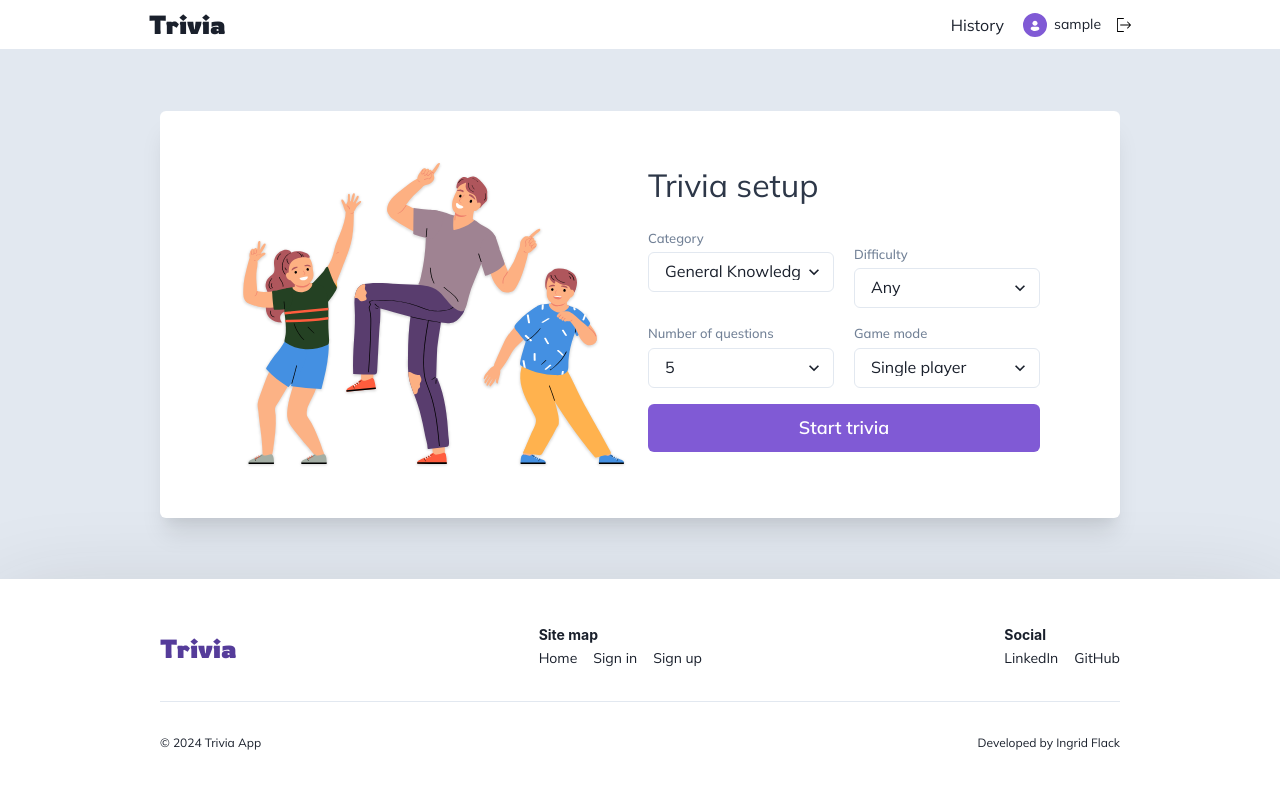
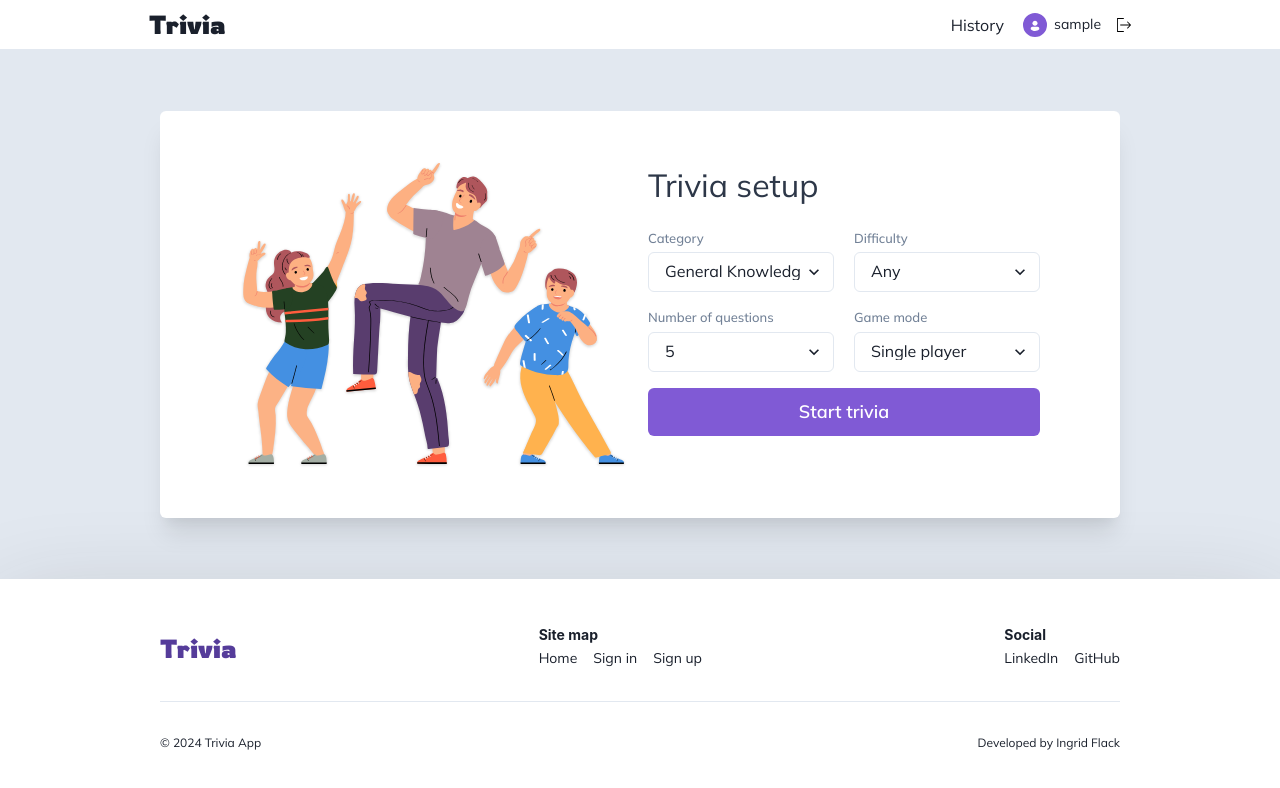
Before and after one commit to ingridflack/trivia-app, a React (Vite) app: page /trivia/config in a window 1280 px wide. Shown: the top 788 px of the page. Built offline with nearby package versions, Linux system fonts and the light colour scheme; sample sign-in values are in the browser's storage.

Commit message:
Fix TriviaConfig form width

```diff
--- a/src/components/TriviaConfig/index.tsx
+++ b/src/components/TriviaConfig/index.tsx
@@ -58,6 +58,7 @@ export default function TriviaConfig({
       <Grid
         templateColumns={{ base: "1fr", md: "repeat(2, 1fr)" }}
         gap="0 20px"
+        width="100%"
       >
         <FormControl isInvalid={!!errors.category} minW="186px">
           <FormLabel htmlFor="category" fontSize="small" marginBottom="4px">
@@ -83,7 +84,7 @@ export default function TriviaConfig({
         <FormControl isInvalid={!!errors.difficulty} minW="186px">
           <FormLabel
             htmlFor="difficulty"
-            marginTop="16px"
+            marginTop={{ base: "16px", md: 0 }}
             fontSize="small"
             marginBottom="4px"
           >
```
